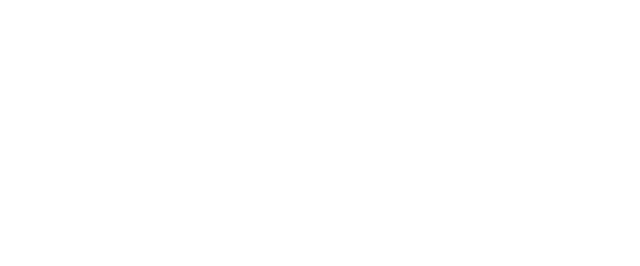
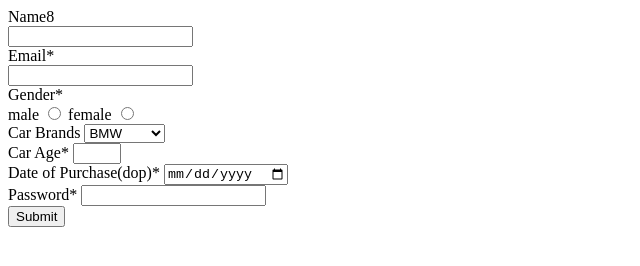
Before and after one commit to acciojob/car-insurance-form-Cuckss, a website: page main.html in a window 1280 px wide. Shown: the whole page, without its empty margins (0-640 px from the left). Drawn offline with Linux system fonts and the light colour scheme.

Commit message:
created a submission

```diff
--- a/main.html
+++ b/main.html
@@ -10,7 +10,49 @@
 	<!-- the entire body must be written by student -->
     <script type="text/javascript" src="./script.js">
 </script>
+<form method="post">
+	<div>
+		<label for="name8">Name8</label><br>
+	<input type="text" id="name"name="name">
+	</div>
+	<div>
+		<label for="email">Email*</label><br>
+		<input type="email" id="email" name="email" required>
+	</div>
+	<div>
+		<label for="gender">Gender*</label><br>
+		<label for="male">male</label>
+		<input type="radio" name="gender" required>
+		<label for="female">female</label>
+		<input type="radio" name="gender">
+	</div>
 
+	<div>
+		<label for="car brands">Car Brands</label>
+		<select name="car brands">
+	       <option value="BMW">BMW</option>
+           <option value="Audi">Audi</option>
+		   <option value="Mercedez">Mercedez</option>
+		</select>
+	</div>
+
+	<div>
+	     <label for="carage">Car Age*</label>
+		 <input type="number" name="carage"id="carage" min=1 max=5 required>
+	</div>
+	<div>
+		<label for="dop">Date of Purchase(dop)*</label>
+		<input type="date" id="dop"name="dop" required>
+	</div>
+	<div>
+		<label for="password">Password*</label>
+		<input type="password" id=password name="password" required>
+	</div>
+	<div>
+		<input type="submit" submit button>
+	</div>
+
+</form>
 </body>
 
 </html>
```
